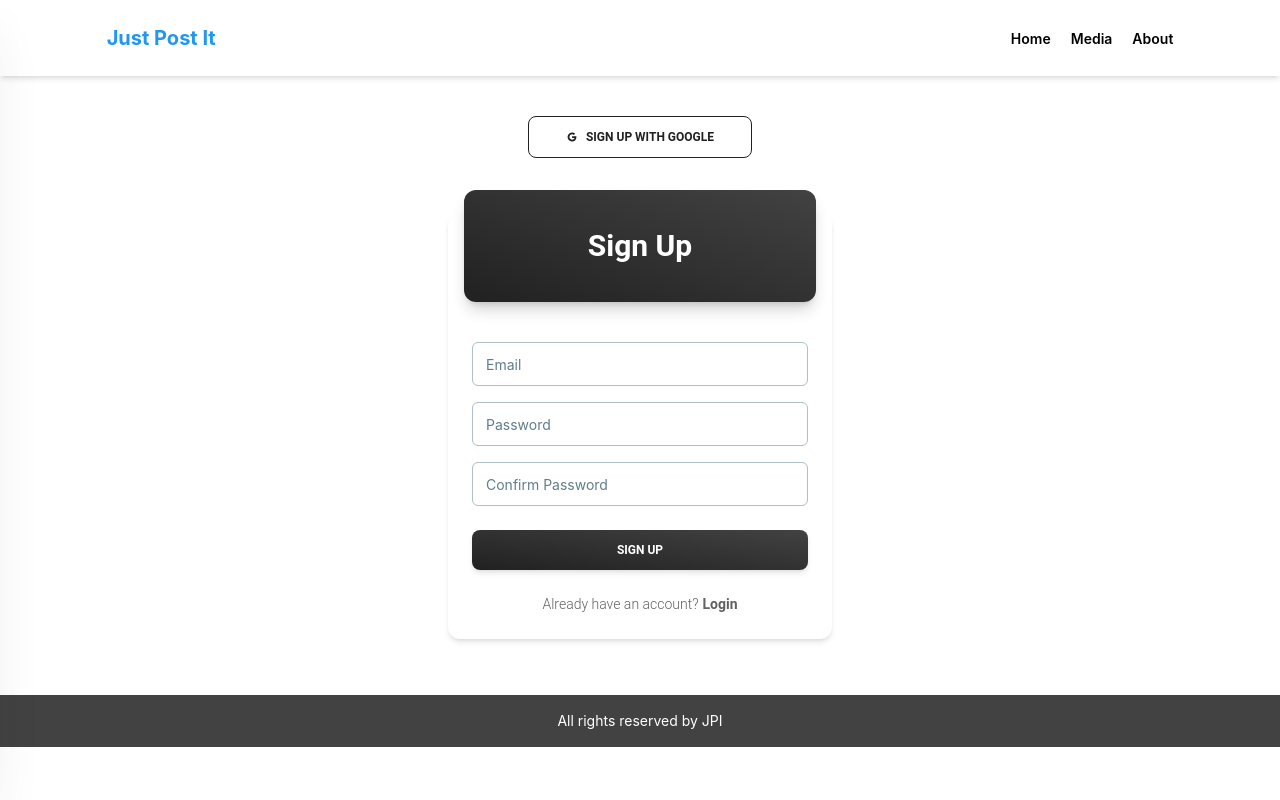
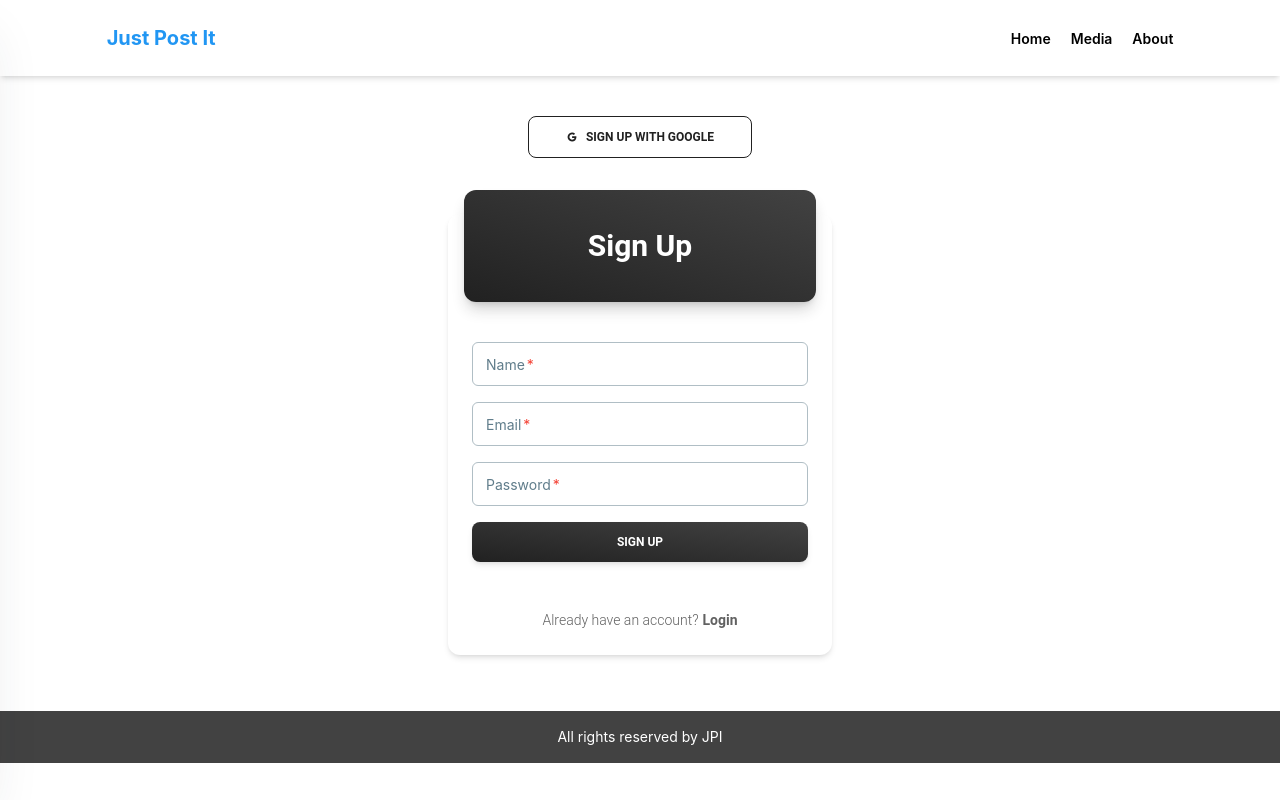
Before and after one commit to buariful/phTask-frontend, a React (Create React App) app: page /register in a window 1280 px wide. Built offline with nearby package versions, Linux system fonts and the light colour scheme.

Commit message:
login, register apply

```diff
--- a/package.json
+++ b/package.json
@@ -8,8 +8,10 @@
     "@testing-library/jest-dom": "^5.14.1",
     "@testing-library/react": "^13.0.0",
     "@testing-library/user-event": "^13.2.1",
+    "firebase": "^10.3.0",
     "react": "^18.2.0",
     "react-dom": "^18.2.0",
+    "react-firebase-hooks": "^5.1.1",
     "react-icons": "^4.10.1",
     "react-redux": "^8.1.2",
     "react-router-dom": "^6.15.0",
--- a/src/App.js
+++ b/src/App.js
@@ -1,5 +1,5 @@
 import "./App.css";
-import { Routes, Route } from "react-router-dom";
+import { BrowserRouter as Router, Routes, Route } from "react-router-dom";
 import Home from "./pages/Home";
 import Media from "./pages/Media";
 import About from "./pages/About";
@@ -16,6 +16,7 @@ function App() {
   return (
     <>
       <Navbar state={mblMenuOpen} setState={setMblMenuOpen} />
+
       <Routes>
         <Route path="/" element={<Home />}></Route>
         <Route path="/media" element={<Media />}></Route>
--- /dev/null
+++ b/src/features/app/firebase.init.js
@@ -0,0 +1,21 @@
+// Import the functions you need from the SDKs you need
+import { initializeApp } from "firebase/app";
+import { getAuth } from "firebase/auth";
+// TODO: Add SDKs for Firebase products that you want to use
+// https://firebase.google.com/docs/web/setup#available-libraries
+
+// Your web app's Firebase configuration
+const firebaseConfig = {
+  apiKey: "AIzaSyDjeB8lPfzQGqQtPuN7LsTVsMgpfJZDXzU",
+  authDomain: "ph-job-task-2e675.firebaseapp.com",
+  projectId: "ph-job-task-2e675",
+  storageBucket: "ph-job-task-2e675.appspot.com",
+  messagingSenderId: "340138896299",
+  appId: "1:340138896299:web:d1d0b6bb4942afcebf00ee",
+};
+
+// Initialize Firebase
+const app = initializeApp(firebaseConfig);
+const auth = getAuth(app);
+
+export default auth;
--- /dev/null
+++ b/src/features/app/store.js
@@ -0,0 +1,8 @@
+import { configureStore } from "@reduxjs/toolkit";
+import userReducer from "../user/userSlice";
+
+export const store = configureStore({
+  reducer: {
+    user: userReducer,
+  },
+});
--- /dev/null
+++ b/src/features/user/userSlice.js
@@ -0,0 +1,14 @@
+import { createSlice } from "@reduxjs/toolkit";
+
+const userSlice = createSlice({
+  name: "user",
+  initialState: { data: {} },
+  reducers: {
+    setUser: (state, action) => {
+      state.data = action.payload.data;
+    },
+  },
+});
+
+export const { setUser } = userSlice.actions;
+export default userSlice.reducer;
--- a/src/index.js
+++ b/src/index.js
@@ -3,12 +3,16 @@ import ReactDOM from "react-dom/client";
 import "./index.css";
 import App from "./App";
 import { BrowserRouter } from "react-router-dom";
+import { Provider } from "react-redux";
+import { store } from "./features/app/store";
 
 const root = ReactDOM.createRoot(document.getElementById("root"));
 root.render(
   <React.StrictMode>
     <BrowserRouter>
-      <App />
+      <Provider store={store}>
+        <App />
+      </Provider>
     </BrowserRouter>
   </React.StrictMode>
 );
--- a/src/pages/Login.jsx
+++ b/src/pages/Login.jsx
@@ -6,21 +6,67 @@ import {
   Typography,
   Input,
   Button,
+  Spinner,
 } from "@material-tailwind/react";
 import { AiOutlineGoogle } from "react-icons/ai";
 import { Link } from "react-router-dom";
+import auth from "../features/app/firebase.init";
+import {
+  useSignInWithEmailAndPassword,
+  useSignInWithGoogle,
+} from "react-firebase-hooks/auth";
+import { useDispatch } from "react-redux";
+import { setUser } from "../features/user/userSlice";
+import { useNavigate } from "react-router-dom";
 
 export default function Login() {
+  const [signInWithGoogle, gUser, gLoading, gError] = useSignInWithGoogle(auth);
+  const [signInWithEmailAndPassword, user, loading, error] =
+    useSignInWithEmailAndPassword(auth);
+  const dispatch = useDispatch();
+  const navigate = useNavigate();
+
+  const handleLogin = (e) => {
+    e.preventDefault();
+    const { email, password } = e.target;
+
+    signInWithEmailAndPassword(email.value, password.value);
+  };
+  console.log(user, gUser);
+  if (user) {
+    dispatch(setUser({ data: { ...user?.user } }));
+    navigate("/");
+  }
+  if (gUser) {
+    dispatch(setUser({ data: { ...gUser?.user } }));
+    navigate("/");
+  }
+
+  let errorMsg;
+  if (gError) {
+    errorMsg = <p className="text-red-500">{gError.message}</p>;
+  }
+  if (error) {
+    errorMsg = <p className="text-red-500">{error.message}</p>;
+  }
   return (
     <>
       <div className="text-center mt-10">
         {" "}
         <Button
           variant="outlined"
-          className="w-52 mx-auto flex justify-center items-center gap-2"
+          className="w-56 mx-auto flex justify-center items-center gap-2"
+          onClick={() => signInWithGoogle()}
         >
-          <AiOutlineGoogle />
-          <span>sign in with google</span>
+          {gLoading ? (
+            <Spinner className="w-4" />
+          ) : (
+            <>
+              {" "}
+              <AiOutlineGoogle />
+              <span>sign up with google</span>
+            </>
+          )}
         </Button>
       </div>
 
@@ -35,15 +81,21 @@ export default function Login() {
           </Typography>
         </CardHeader>
         <CardBody className="flex flex-col gap-4">
-          <form>
+          {errorMsg}
+          <form onSubmit={handleLogin}>
             <div className="mb-2">
               <Input label="Email" name="email" type="email" />
             </div>
             <div className="mb-5">
-              <Input label="Password" name="email" type="password" />
+              <Input label="Password" name="password" type="password" />
             </div>
-            <Button variant="gradient" type="submit" fullWidth>
-              Sign In
+            <Button
+              variant="gradient"
+              type="submit"
+              fullWidth
+              className="grid place-items-center"
+            >
+              {loading ? <Spinner className="w-4" /> : "Sign In"}
             </Button>
           </form>
         </CardBody>
--- a/src/pages/Register.jsx
+++ b/src/pages/Register.jsx
@@ -6,11 +6,54 @@ import {
   Typography,
   Input,
   Button,
+  Spinner,
 } from "@material-tailwind/react";
-import { Link } from "react-router-dom";
+import { Link, useNavigate } from "react-router-dom";
 import { AiOutlineGoogle } from "react-icons/ai";
+import auth from "../features/app/firebase.init";
+import {
+  useCreateUserWithEmailAndPassword,
+  useSignInWithGoogle,
+  // useSignOut,
+  useUpdateProfile,
+} from "react-firebase-hooks/auth";
+import { useDispatch } from "react-redux";
+import { setUser } from "../features/user/userSlice";
 
 export default function Register() {
+  const [createUserWithEmailAndPassword, user, loading, error] =
+    useCreateUserWithEmailAndPassword(auth);
+  const [signInWithGoogle, gUser, gLoading, gError] = useSignInWithGoogle(auth);
+  const [updateProfile, updating] = useUpdateProfile(auth);
+  const navigate = useNavigate();
+  const dispatch = useDispatch();
+
+  const handleRegister = async (e) => {
+    e.preventDefault();
+    const { name, email, password } = e.target;
+
+    await createUserWithEmailAndPassword(email.value, password.value);
+    await updateProfile({ displayName: name.value });
+    e.target.reset();
+  };
+
+  if (user) {
+    dispatch(setUser({ data: { ...user?.user } }));
+    navigate("/");
+  }
+  if (gUser) {
+    dispatch(setUser({ data: { ...gUser?.user } }));
+    navigate("/");
+  }
+  let errorMsg;
+  if (error || gError) {
+    errorMsg = (
+      <p className="text-red-500 font-semibold capitalize">
+        {error?.message || gError?.message}
+      </p>
+    );
+  }
+
   return (
     <>
       <div className="text-center mt-10">
@@ -18,9 +61,17 @@ export default function Register() {
         <Button
           variant="outlined"
           className="w-56 mx-auto flex justify-center items-center gap-2"
+          onClick={() => signInWithGoogle()}
         >
+          {gLoading ? (
+            <Spinner className="w-4" />
+          ) : (
+            <>
+              {" "}
               <AiOutlineGoogle />
               <span>sign up with google</span>
+            </>
+          )}
         </Button>
       </div>
       <Card className="w-96 mx-auto my-14">
@@ -33,20 +84,30 @@ export default function Register() {
             Sign Up
           </Typography>
         </CardHeader>
-        <CardBody className="flex flex-col gap-4">
-          <Input label="Email" size="lg" type="email" name="email" />
-          <Input label="Password" size="lg" name="password" type="password" />
+        <CardBody>
+          {errorMsg}
+          <form className="flex flex-col gap-4" onSubmit={handleRegister}>
+            <Input label="Name" size="lg" type="text" name="name" required />
+            <Input label="Email" size="lg" type="email" name="email" required />
             <Input
-            label="Confirm Password"
+              label="Password"
               size="lg"
-            name="confirm password"
+              name="password"
               type="password"
+              required
             />
+
+            <Button
+              variant="gradient"
+              type="submit"
+              fullWidth
+              className="grid place-items-center"
+            >
+              {loading || updating ? <Spinner className="w-4" /> : "Sign Up"}
+            </Button>
+          </form>
         </CardBody>
         <CardFooter className="pt-0">
-          <Button variant="gradient" fullWidth>
-            Sign Up
-          </Button>
           <Typography variant="small" className="mt-6 flex justify-center">
             <span className="mr-1">Already have an account?</span>
             <Link to="/login" className="font-semibold">
```
Also changed, not shown: src/features/app/apiSlice.js (renamed from src/features/apiSlice.js), 1 other file (tests, documents, lock files or other folders). Lines whose indentation alone changed are shown as unchanged.
